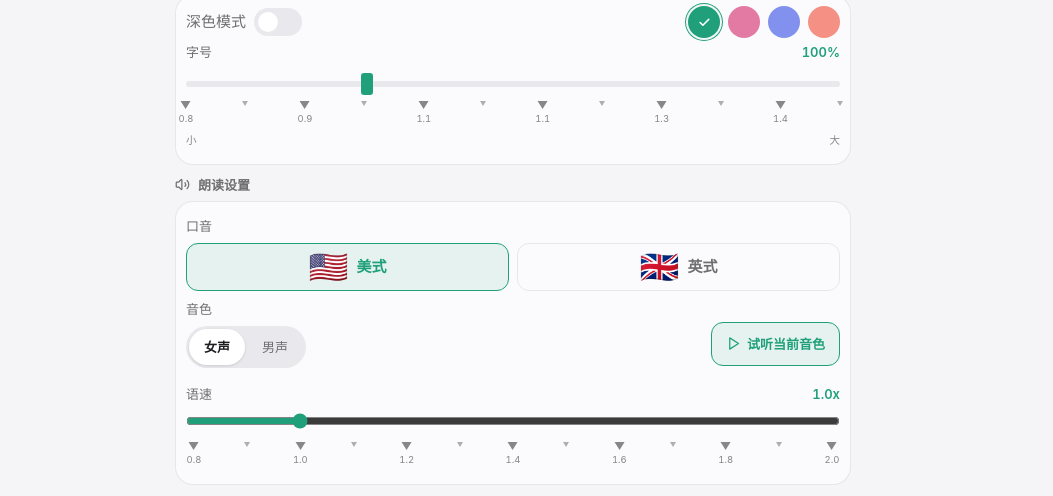
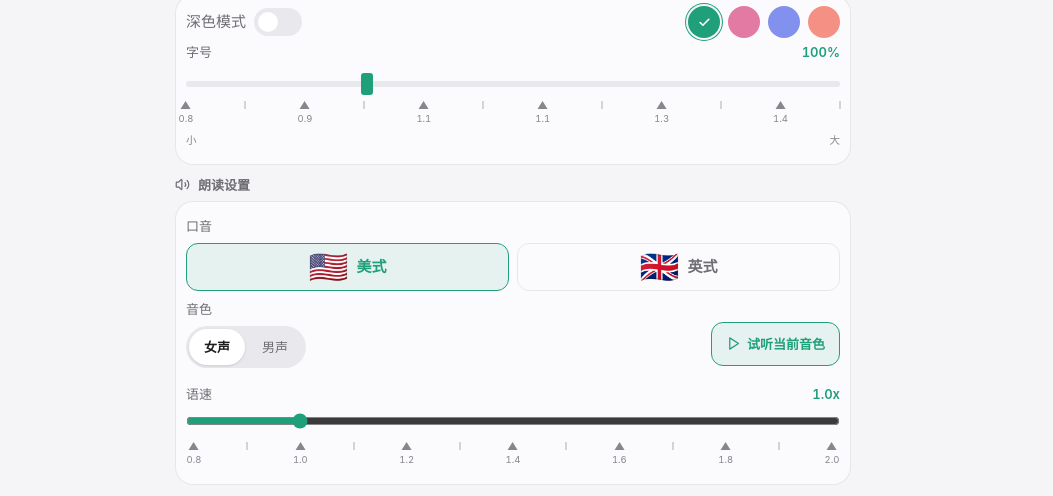
Before and after one commit to irkythedev/lexi, a React (Vite) app: page /settings in a window 1280 px wide. Shown: the part 155-651 px from the top of the page, without its empty margins (127-1180 px from the left). Built offline with nearby package versions, Linux system fonts and the light colour scheme; no server answers.

Commit message:
fix: scale ticks — major upward triangle, minor short line

```diff
--- a/src/views/SettingsView.tsx
+++ b/src/views/SettingsView.tsx
@@ -173,17 +173,22 @@ function Scale({ min, max, step, majorStep, inset }: { min: number; max: number;
         const pct = N > 1 ? (i / (N - 1)) * 100 : 50;
         return (
           <div key={i} className="absolute" style={{ left: `${pct}%`, transform: 'translateX(-50%)' }}>
-            {/* 三角形指向（向下箭头） */}
+            {t.major ? (
+              <>
+                {/* 主刻度：向上三角箭头 + 数字 */}
                 <div className="mx-auto" style={{
                   width: 0, height: 0,
-              borderLeft: t.major ? '5px solid transparent' : '3.5px solid transparent',
-              borderRight: t.major ? '5px solid transparent' : '3.5px solid transparent',
-              borderTop: t.major ? '8px solid var(--color-text-3)' : '5px solid var(--color-text-4)',
+                  borderLeft: '5px solid transparent',
+                  borderRight: '5px solid transparent',
+                  borderBottom: '8px solid var(--color-text-3)',
                 }} />
-            {t.major && (
                 <span className="tnum mt-0.5 block text-center text-[calc(9.5px*var(--type-scale))] text-[var(--color-text-3)]">
                   {t.v.toFixed(1)}
                 </span>
+              </>
+            ) : (
+              // 次刻度：短线
+              <div className="mx-auto h-2 w-px bg-[var(--color-text-4)]" />
             )}
           </div>
         );
```
Lines whose indentation alone changed are shown as unchanged.
